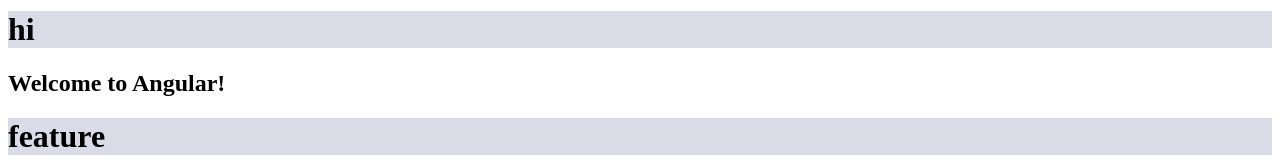
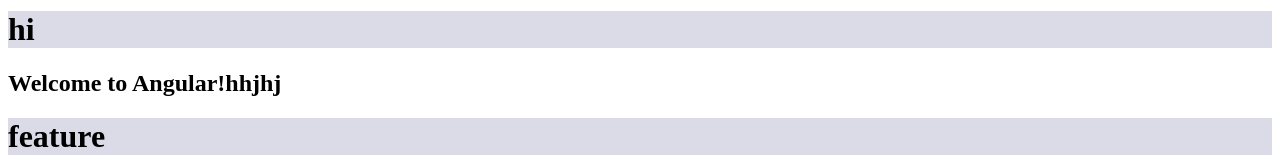
Before and after one commit to anuja-patil-dev/angular-first-app, an Angular app: page / in a window 1280 px wide. Shown: the part 127-287 px from the top of the page. Built offline with nearby package versions, Linux system fonts and the light colour scheme.

Commit message:
cherry pick in main

```diff
--- a/src/app/app.html
+++ b/src/app/app.html
@@ -1,7 +1,7 @@
 <h1>Hello</h1>
 <h1>Name is : {{ name }}</h1>
 <h1>hi</h1>
-<h2>Welcome to Angular!</h2>
+<h2>Welcome to Angular!hhjhj</h2>
 <h1>feature</h1>
 <h1>testing for cherry pick</h1>
 <h1>cherry pick example in main</h1>
```
